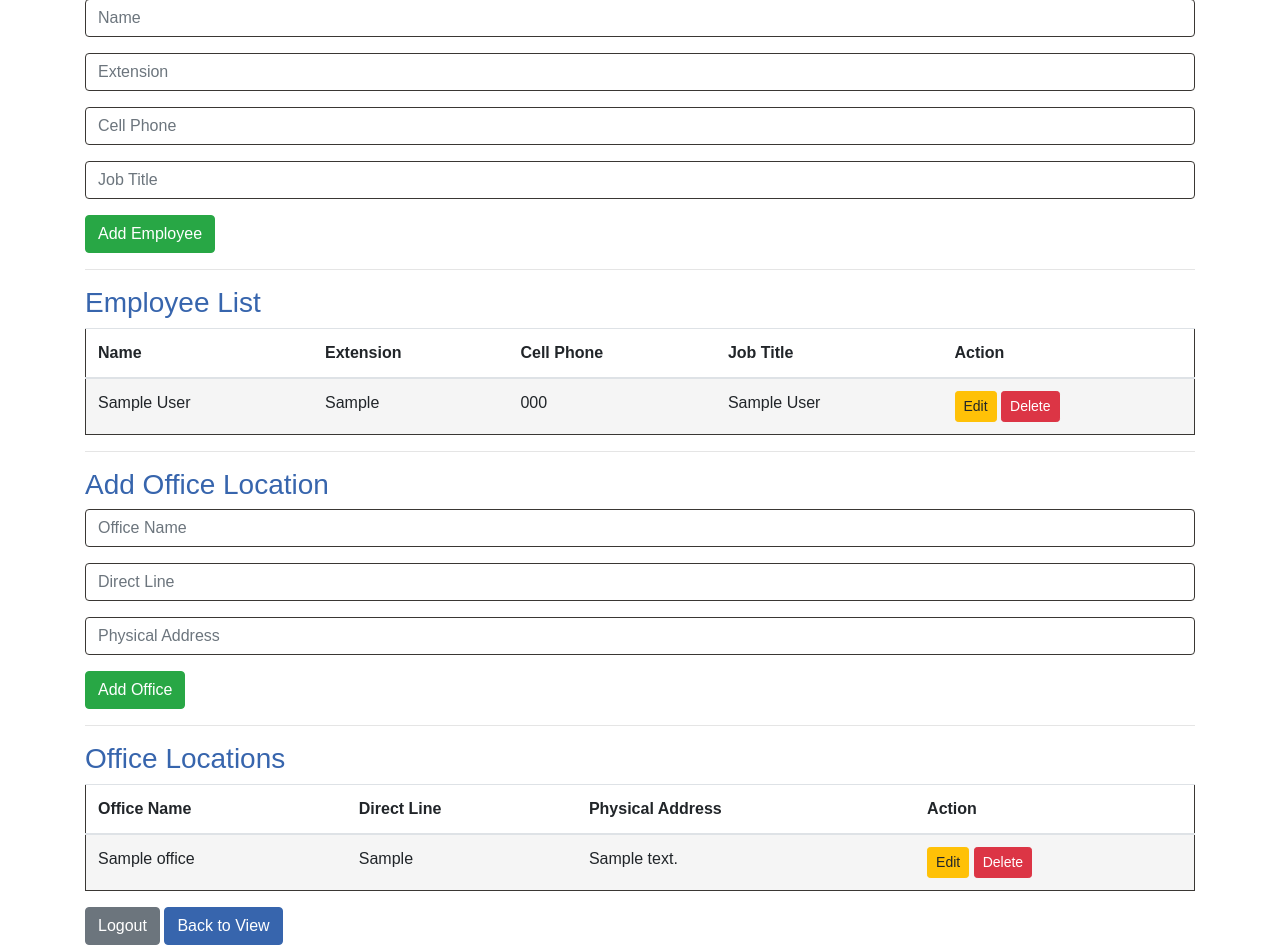
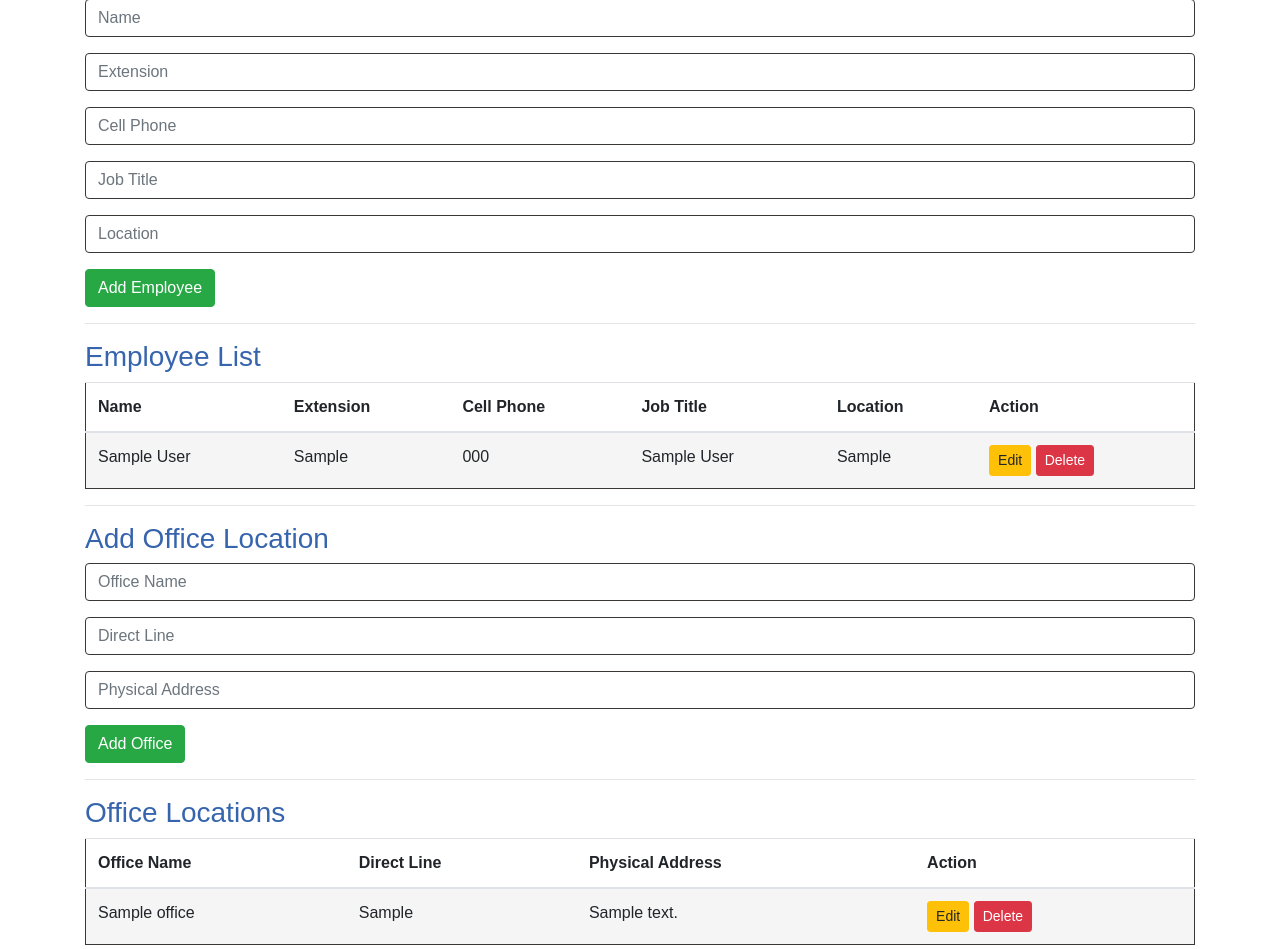
Before and after one commit to jkotouchstone/touchstone-phone-list, a Flask app: page /admin in a window 1280 px wide. Shown: the part 137-1086 px from the top of the page. Run offline with Flask 2, Linux system fonts and the light colour scheme; the visitor is signed in with stand-in values (Sample User, id 1); tables that the repository leaves empty hold one stand-in row (values such as "Sample post"); some libraries are stand-ins or nearby versions.

Commit message:
Update admin.html

```diff
--- a/templates/admin.html
+++ b/templates/admin.html
@@ -26,6 +26,9 @@
     <div class="form-group">
       <input type="text" name="job_title" placeholder="Job Title" class="form-control">
     </div>
+    <div class="form-group">
+      <input type="text" name="location" placeholder="Location" class="form-control">
+    </div>
     <button type="submit" class="btn btn-success">Add Employee</button>
   </form>
 
@@ -40,6 +43,7 @@
         <th>Extension</th>
         <th>Cell Phone</th>
         <th>Job Title</th>
+        <th>Location</th>
         <th>Action</th>
       </tr>
     </thead>
@@ -50,6 +54,7 @@
         <td>{{ emp['extension'] }}</td>
         <td>{{ emp['cell_phone'] }}</td>
         <td>{{ emp['job_title'] }}</td>
+        <td>{{ emp['location'] }}</td>
         <td>
           <a href="{{ url_for('edit_employee', employee_id=emp['id']) }}" class="btn btn-warning btn-sm">Edit</a>
           <form method="POST" action="{{ url_for('delete_employee', employee_id=emp['id']) }}" style="display:inline;">
```
